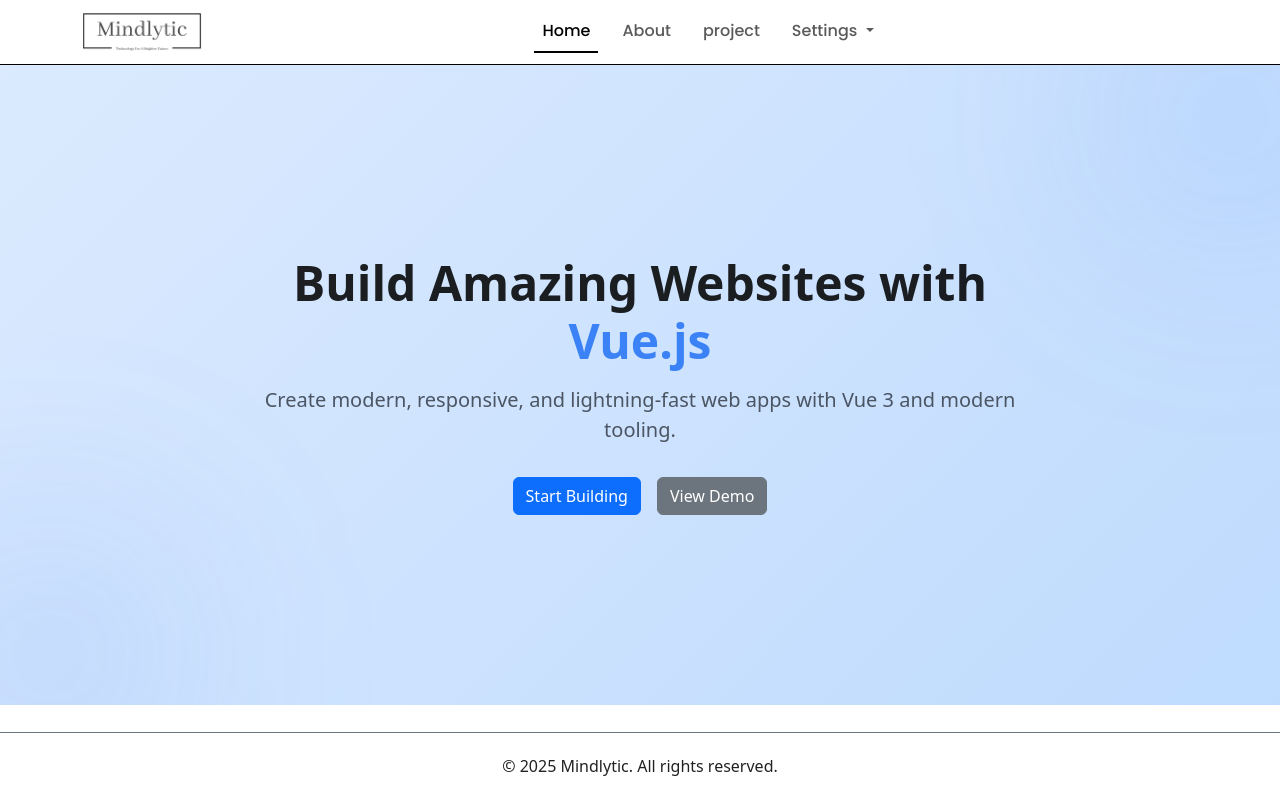
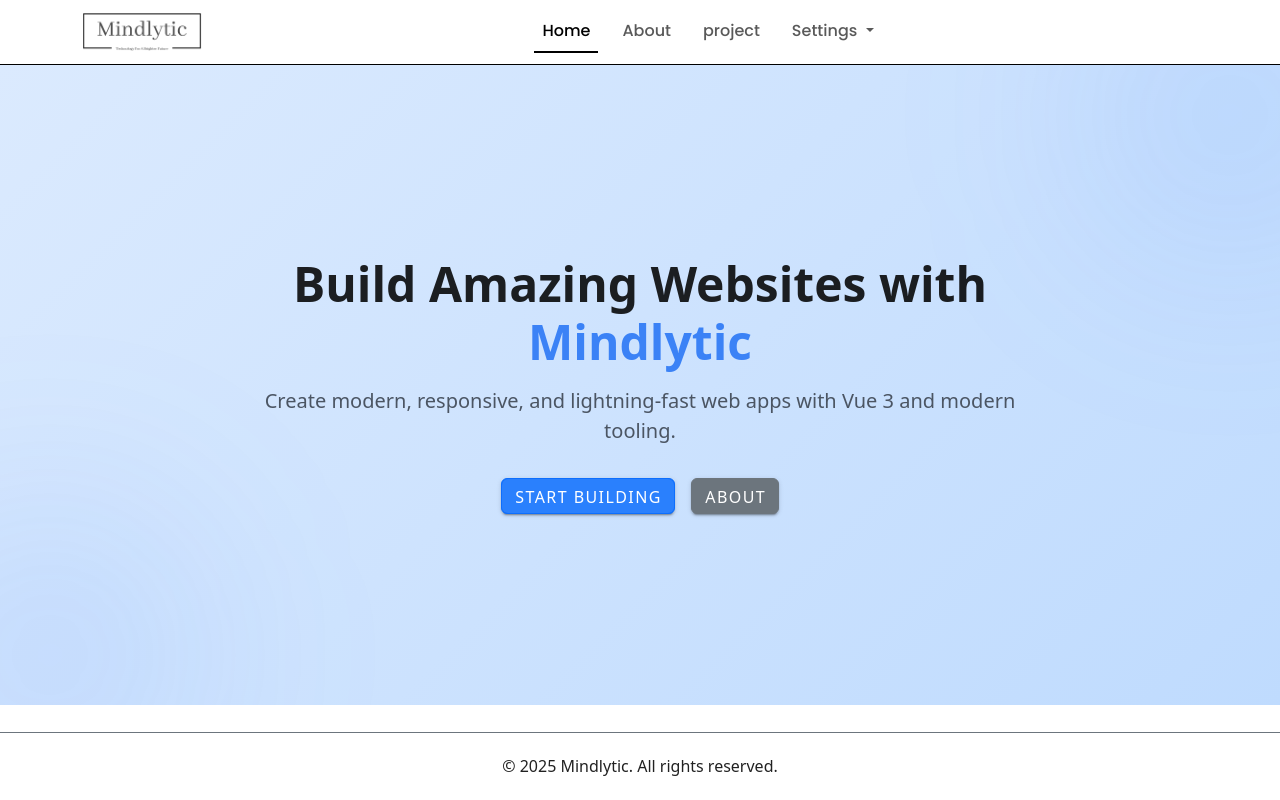
Before and after one commit to laksh-solanki/Mindlytic, a Vue app: page / in a window 1280 px wide. Built offline with nearby package versions, Linux system fonts and the light colour scheme.

Commit message:
feat: Update button text and structure in HomeView for improved clarity and consistency style: Enhance Folder component button with rounded corners for better UI fix: Prevent default context menu behavior in main.js for improved user experience

```diff
--- a/src/components/Folder.vue
+++ b/src/components/Folder.vue
@@ -1,5 +1,5 @@
 <template>
-  <v-btn :to="to" prepend-icon="mdi-folder" variant="flat" size="large" color="white" border="3" width="365" height="50" :text="text">
+  <v-btn :to="to" prepend-icon="mdi-folder" rounded="2" class="mt-4" variant="flat" size="large" color="white" border="3" width="365" height="50" :text="text">
   </v-btn>
 </template>
 
--- a/src/main.js
+++ b/src/main.js
@@ -28,6 +28,8 @@ import 'bootstrap-icons/font/bootstrap-icons.css'
 // add icon packs (or import individual icons instead to reduce bundle size)
 library.add(fas, fab)
 
+document.addEventListener('contextmenu', (event) => event.preventDefault())
+
 const vuetify = createVuetify({
   components,
   directives,
--- a/src/views/HomeView.vue
+++ b/src/views/HomeView.vue
@@ -2,11 +2,11 @@
   <section id="home" class="hero text-center align-content-center">
     <div class="container">
       <div class="hero-content">
-        <h1>Build Amazing Websites with <span>Vue.js</span></h1>
+        <h1>Build Amazing Websites with <span>Mindlytic</span></h1>
         <p>Create modern, responsive, and lightning-fast web apps with Vue 3 and modern tooling.</p>
         <div class="hero-buttons">
-          <button class="btn btn-primary">Start Building</button>
-          <button class="btn btn-secondary">View Demo</button>
+          <v-btn class="btn btn-primary" to="/">Start Building</v-btn>
+          <v-btn class="btn btn-secondary" to="/about">About</v-btn>
         </div>
       </div>
     </div>
```
Also changed, not shown: src/router/index.js (line endings or trailing spaces).
